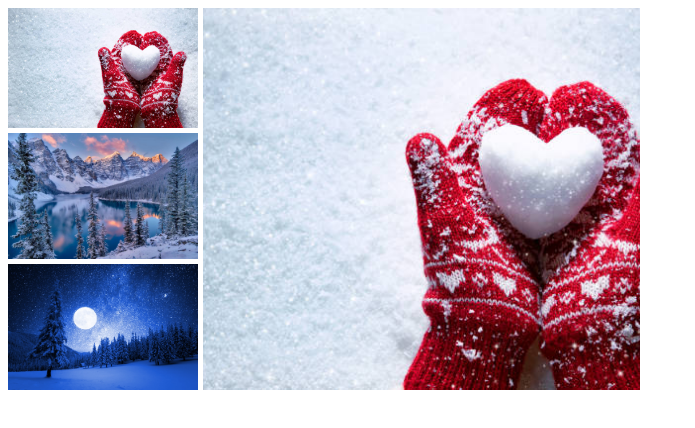
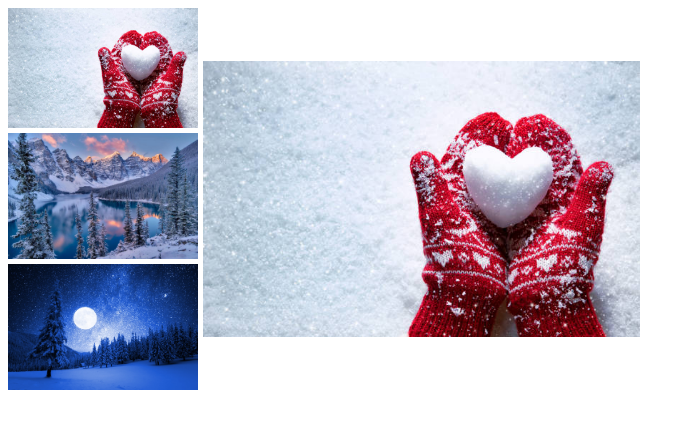
Before and after one commit to Marzieh235/Zoom-images, a plain HTML site: page index.html in a window 1280 px wide. Both pictures are taken after a click on the element 324 px from the left and 199 px from the top of the page. Shown: the whole page, without its empty margins (0-695 px from the left). Drawn offline with Linux system fonts and the light colour scheme.

Commit message:
changing "background-size:cover" to "background-size:contain"

```diff
--- a/vanilla-zoom.css
+++ b/vanilla-zoom.css
@@ -23,7 +23,7 @@
     flex: 1;
     background-repeat: no-repeat;
     background-position: center;
-    background-size: cover;
+    background-size:contain;
     margin-left: 5px;
 }
 
--- a/vanilla-zoom.js
+++ b/vanilla-zoom.js
@@ -56,7 +56,7 @@
 
 
             zoomImage.addEventListener('mouseleave' , function(){
-                this.style.backgroundSize = 'cover'
+                this.style.backgroundSize = 'contain'
                 this.style.backgroundPosition = 'center'
             })
         }
```
